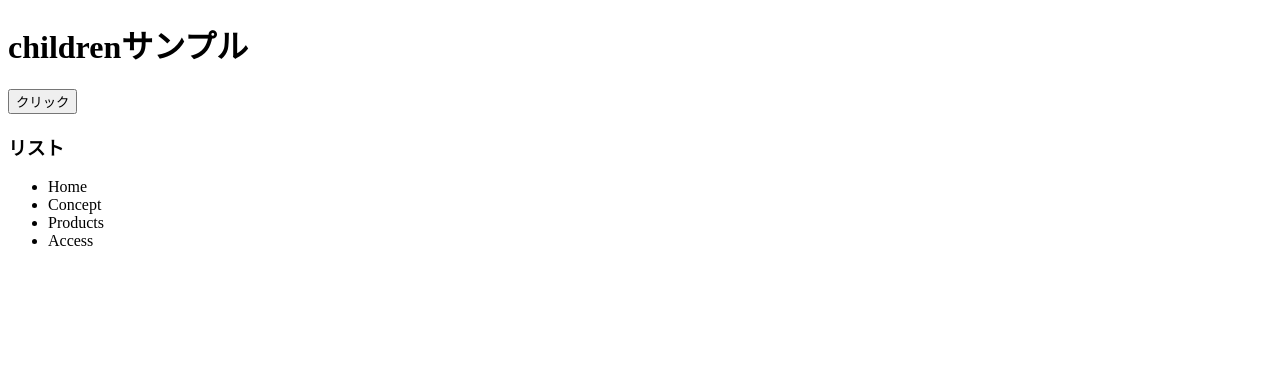
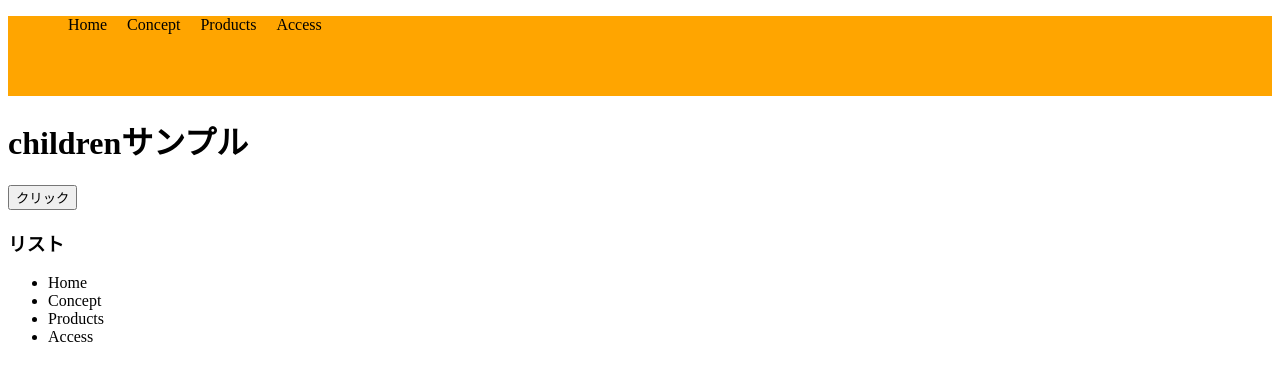
Before and after one commit to yuyuooo/exercise, a plain HTML site: page index.html in a window 1280 px wide. Drawn offline with Linux system fonts and the light colour scheme.

Commit message:
[Add]ヘッダー追加

```diff
--- a/index.html
+++ b/index.html
@@ -8,7 +8,14 @@
     <title>exercise</title>
   </head>
   <body>
-    <header></header>
+    <header>
+      <ul>
+        <li>Home</li>
+        <li>Concept</li>
+        <li>Products</li>
+        <li>Access</li>
+      </ul>
+    </header>
     <main>
       <h1>childrenサンプル</h1>
       <button>クリック</button>
--- a/stylesheet.css
+++ b/stylesheet.css
@@ -1,3 +1,18 @@
+
 .is-active {
   color: red
 }
+
+header {
+  background-color: orange;
+  height: 80px;
+}
+
+header ul {
+  display: flex;
+  list-style: none;
+}
+
+header li {
+  margin-left: 20px;
+}
```
